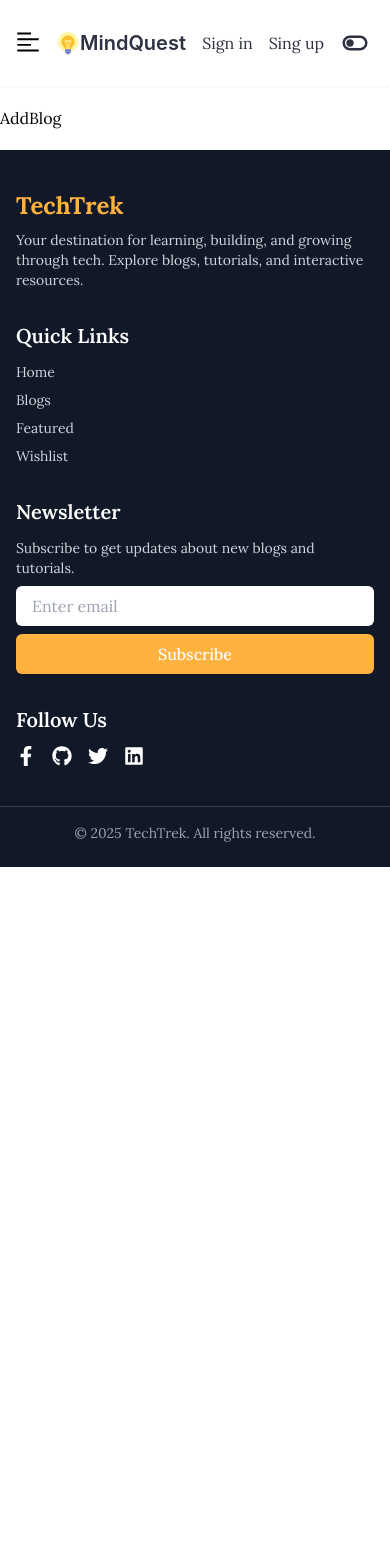
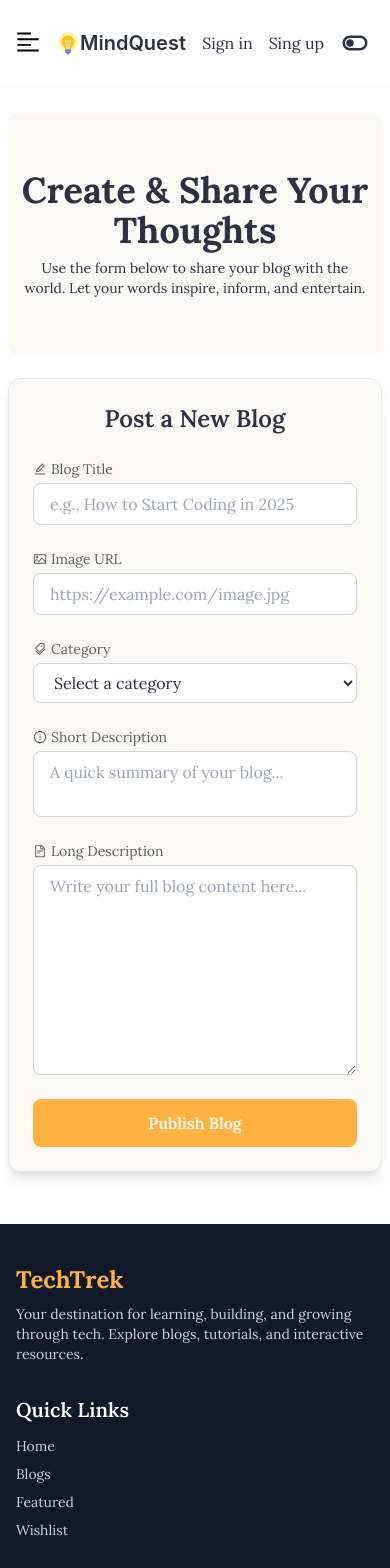
Before and after one commit to sheamZero/mindquest-client, a React (Vite) app: page /addBlog in a window 390 px wide. Shown: the top 1568 px of the page. Before the commit the page ends 867 px from the top, so only its background shows below. Built offline with nearby package versions, Linux system fonts and the light colour scheme; no server answers.

Commit message:
add complete add blog page design

```diff
--- a/src/firebase/firebase.config.js
+++ b/src/firebase/firebase.config.js
@@ -3,15 +3,15 @@ import { initializeApp } from "firebase/app";
 import { getAuth } from "firebase/auth";
 // TODO: Add SDKs for Firebase products that you want to use
 // https://firebase.google.com/docs/web/setup#available-libraries
-
+console.log(import.meta.env.VITE_apiKey);
 // Your web app's Firebase configuration
 const firebaseConfig = {
-  apiKey: "AIzaSyAMITosa4NEirVgRwvZE2xExBO9cxTcj_I",
-  authDomain: "mindquest-client.firebaseapp.com",
-  projectId: "mindquest-client",
-  storageBucket: "mindquest-client.firebasestorage.app",
-  messagingSenderId: "753584248595",
-  appId: "1:753584248595:web:308220eea415cc26cc2ce6"
+  apiKey: import.meta.env.VITE_apiKey,
+  authDomain: import.meta.env.VITE_authDomain,
+  projectId: import.meta.env.VITE_projectId,
+  storageBucket: import.meta.env.VITE_storageBucket,
+  messagingSenderId: import.meta.env.VITE_messagingSenderId,
+  appId: import.meta.env.VITE_appId,
 };
 
 // Initialize Firebase
--- /dev/null
+++ b/src/hooks/useSecureAxios.js
@@ -0,0 +1,48 @@
+import axios from "axios";
+import useAuth from "./useAuth";
+import { useNavigate } from "react-router-dom";
+import { useEffect } from "react";
+
+
+
+// axios instance created
+const secureAxios = axios.create({
+    baseURL: "http://localhost:5000",
+    withCredentials: true
+});
+
+
+
+const useSecureAxios = () => {
+
+    const { logoutUser } = useAuth();
+    const navigate = useNavigate();
+
+    useEffect(() => {
+        const interceptor = secureAxios.interceptors.response.use(
+            response => {
+                return response
+            },
+            error => {
+                const status = error?.response?.status;
+                if (status === 401 || status === 403) {
+                    logoutUser()
+                        .then(() => navigate("/signin"))
+                        .catch(err => console.log(err))
+
+                }
+                return Promise.reject(error);
+            }
+        )
+
+        return () => {
+            secureAxios.interceptors.response.eject(interceptor);
+        }
+    }, [])
+
+
+
+    return secureAxios;
+};
+
+export default useSecureAxios;
--- a/src/main.jsx
+++ b/src/main.jsx
@@ -4,12 +4,16 @@ import './index.css'
 import { RouterProvider } from 'react-router-dom'
 import router from './routes/Routes.jsx'
 import AuthProvider from './providers/AuthProvider.jsx'
+import { QueryClient, QueryClientProvider, } from '@tanstack/react-query'
 
+const queryClient = new QueryClient();
 
 createRoot(document.getElementById('root')).render(
   <StrictMode>
-    <AuthProvider>
-      <RouterProvider router={router} />
-    </AuthProvider>
+    <QueryClientProvider client={queryClient}>
+      <AuthProvider>
+        <RouterProvider router={router} />
+      </AuthProvider>
+    </QueryClientProvider>
   </StrictMode>,
 )
--- a/src/pages/AddBlog/AddBlog.jsx
+++ b/src/pages/AddBlog/AddBlog.jsx
@@ -1,9 +1,129 @@
-import React from 'react';
+
+import { useForm } from 'react-hook-form';
+import { ToastContainer } from 'react-toastify';
+import { AiOutlineEdit, AiOutlinePicture, AiOutlineTags, AiOutlineInfoCircle, AiOutlineFileText } from 'react-icons/ai';
+
 
 const AddBlog = () => {
+    const {
+        register,
+        handleSubmit,
+        reset,
+        formState: { errors },
+    } = useForm();
+
+    const onSubmit = (data) => {
+        console.log(data);
+        reset();
+    };
+
     return (
-        <div>
-            AddBlog
+        <div className="min-h-screen bg-primary dark:bg-primaryDark text-heading p-2 dark:text-headingDark">
+            <ToastContainer position="top-center" autoClose={3000} hideProgressBar />
+
+            {/* Banner */}
+            <div className="w-full bg-card dark:bg-accentDark py-14 rounded-lg flex flex-col items-center justify-center dark:text-white text-center">
+                <h1 className="text-4xl font-bold mb-2">Create & Share Your Thoughts</h1>
+                <p className="text-sm max-w-md px-4">
+                    Use the form below to share your blog with the world. Let your words inspire, inform, and entertain.
+                </p>
+            </div>
+
+            {/* Blog Form */}
+            <div className="w-full mx-auto py-6 md:py-10 max-w-7xl">
+                <div className="bg-card dark:bg-cardDark border border-gray-200 dark:border-gray-700 rounded-xl shadow-lg p-6 md:p-10 w-full">
+                    <h2 className="text-2xl font-semibold mb-6 text-center">Post a New Blog</h2>
+
+                    <form
+                        onSubmit={handleSubmit(onSubmit)}
+                        className="w-full grid grid-cols-1 md:grid-cols-2 gap-x-6 gap-y-6"
+                    >
+                        {/* Title */}
+                        <div className="flex flex-col">
+                            <label className="mb-1 text-sm text-paragraph dark:text-paragraphDark flex items-center gap-1">
+                                <AiOutlineEdit /> Blog Title
+                            </label>
+                            <input
+                                type="text"
+                                placeholder="e.g., How to Start Coding in 2025"
+                                {...register('title', { required: 'Title is required' })}
+                                className="w-full px-4 py-2 rounded-lg border border-gray-300 dark:border-gray-600 bg-white dark:bg-[#2c2c3a] text-heading dark:text-white focus:outline-accent"
+                            />
+                            {errors.title && <p className="text-red-500 text-sm mt-1">{errors.title.message}</p>}
+                        </div>
+
+                        {/* Image URL */}
+                        <div className="flex flex-col">
+                            <label className="mb-1 text-sm text-paragraph dark:text-paragraphDark flex items-center gap-1">
+                                <AiOutlinePicture /> Image URL
+                            </label>
+                            <input
+                                type="text"
+                                placeholder="https://example.com/image.jpg"
+                                {...register('imageUrl', { required: 'Image URL is required' })}
+                                className="w-full px-4 py-2 rounded-lg border border-gray-300 dark:border-gray-600 bg-white dark:bg-[#2c2c3a] text-heading dark:text-white focus:outline-accent"
+                            />
+                            {errors.imageUrl && <p className="text-red-500 text-sm mt-1">{errors.imageUrl.message}</p>}
+                        </div>
+
+                        {/* Category Dropdown */}
+                        <div className="flex flex-col">
+                            <label className="mb-1 text-sm text-paragraph dark:text-paragraphDark flex items-center gap-1">
+                                <AiOutlineTags /> Category
+                            </label>
+                            <select
+                                {...register('category', { required: 'Category is required' })}
+                                className="w-full px-4 py-2 rounded-lg border border-gray-300 dark:border-gray-600 bg-white dark:bg-[#2c2c3a] text-heading dark:text-white focus:outline-accent"
+                            >
+                                <option value="">Select a category</option>
+                                <option value="tech">Tech</option>
+                                <option value="lifestyle">Lifestyle</option>
+                                <option value="travel">Travel</option>
+                                <option value="health">Health</option>
+                            </select>
+                            {errors.category && <p className="text-red-500 text-sm mt-1">{errors.category.message}</p>}
+                        </div>
+
+                        {/* Short Description */}
+                        <div className="flex flex-col">
+                            <label className="mb-1 text-sm text-paragraph dark:text-paragraphDark flex items-center gap-1">
+                                <AiOutlineInfoCircle /> Short Description
+                            </label>
+                            <textarea
+                                rows={2}
+                                placeholder="A quick summary of your blog..."
+                                {...register('shortDesc', { required: 'Short description is required' })}
+                                className="w-full px-4 py-2 rounded-lg border border-gray-300 dark:border-gray-600 bg-white dark:bg-[#2c2c3a] text-heading dark:text-white focus:outline-accent resize-none"
+                            />
+                            {errors.shortDesc && <p className="text-red-500 text-sm mt-1">{errors.shortDesc.message}</p>}
+                        </div>
+
+                        {/* Long Description (full width) */}
+                        <div className="md:col-span-2 flex flex-col">
+                            <label className="mb-1 text-sm text-paragraph dark:text-paragraphDark flex items-center gap-1">
+                                <AiOutlineFileText /> Long Description
+                            </label>
+                            <textarea
+                                rows={8}
+                                placeholder="Write your full blog content here..."
+                                {...register('longDesc', { required: 'Long description is required' })}
+                                className="w-full px-4 py-2 rounded-lg border border-gray-300 dark:border-gray-600 bg-white dark:bg-[#2c2c3a] text-heading dark:text-white focus:outline-accent resize-y"
+                            />
+                            {errors.longDesc && <p className="text-red-500 text-sm mt-1">{errors.longDesc.message}</p>}
+                        </div>
+
+                        {/* Submit Button (full width) */}
+                        <div className="md:col-span-2">
+                            <button
+                                type="submit"
+                                className="w-full py-3 rounded-lg bg-accent text-white font-semibold hover:brightness-95 hover:shadow transition"
+                            >
+                                Publish Blog
+                            </button>
+                        </div>
+                    </form>
+                </div>
+            </div>
         </div>
     );
 };
--- a/src/pages/SignIn/SignIn.jsx
+++ b/src/pages/SignIn/SignIn.jsx
@@ -30,7 +30,7 @@ const SignIn = () => {
             .then(res => {
                 toast.success("Successfully Login!");
             })
-            .catch(err => toast.error({ err }))
+            .catch(err => toast.error(err.message))
 
         reset();
     };
--- a/src/providers/AuthProvider.jsx
+++ b/src/providers/AuthProvider.jsx
@@ -1,12 +1,14 @@
 import { createContext, useEffect, useState } from "react";
 import auth from '../../src/firebase/firebase.config';
 import { createUserWithEmailAndPassword, GithubAuthProvider, GoogleAuthProvider, onAuthStateChanged, signInWithEmailAndPassword, signInWithPopup, signOut, } from 'firebase/auth';
+
 
 export const AuthContext = createContext(null);
 
 const AuthProvider = ({ children }) => {
     const [users, setUsers] = useState([]);
     const [isLoading, setIsLoading] = useState(true);
+
 
     // sign up user
     const registerUser = (email, password) => {
@@ -36,17 +38,6 @@ const AuthProvider = ({ children }) => {
     }
 
 
-    useEffect(() => {
-        const unSubscribe = onAuthStateChanged(auth, (currentUser) => {
-            console.log("Current User = ", currentUser);
-            setUsers(currentUser);
-            setIsLoading(false);
-        })
-        return () => {
-            unSubscribe();
-        }
-    }, [])
-
     const data = {
         users,
         registerUser,
@@ -55,6 +46,36 @@ const AuthProvider = ({ children }) => {
         loginWithEmailPass,
         logoutUser
     }
+
+
+
+    useEffect(() => {
+        const unSubscribe = onAuthStateChanged(auth, (currentUser) => {
+            console.log("Current User = ", currentUser);
+            setUsers(currentUser);
+            const email = currentUser?.email;
+            const user = { email }
+
+            // send user for token
+            fetch("http://localhost:5000/jwt", {
+                method: "POST",
+                headers: {
+                    'Content-Type': 'application/json',
+                },
+                credentials: 'include',
+                body: JSON.stringify(user),
+            })
+                .then(res => res.json())
+                .then(data => console.log(data))
+
+            setIsLoading(false);
+        })
+        return () => {
+            unSubscribe();
+        }
+    }, [])
+
+
     return (
         <AuthContext.Provider value={data}>
             {children}
```
